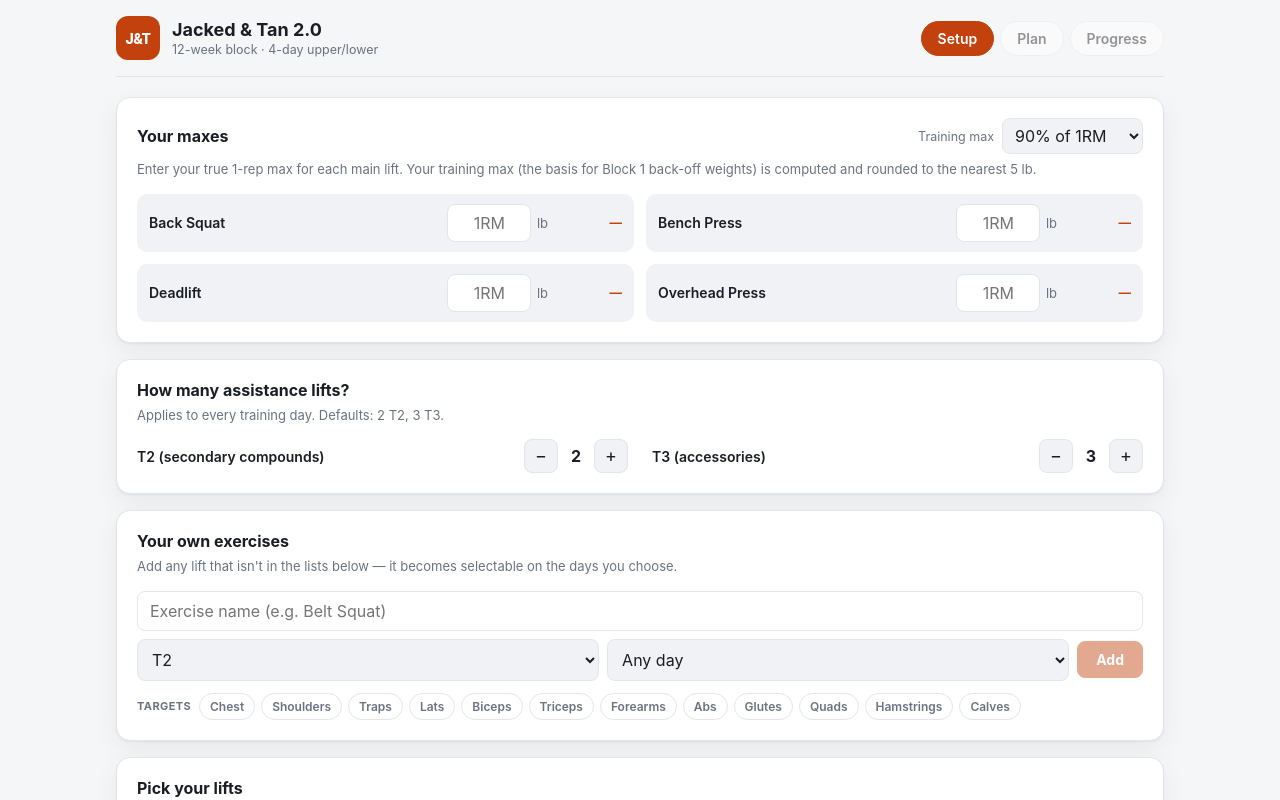
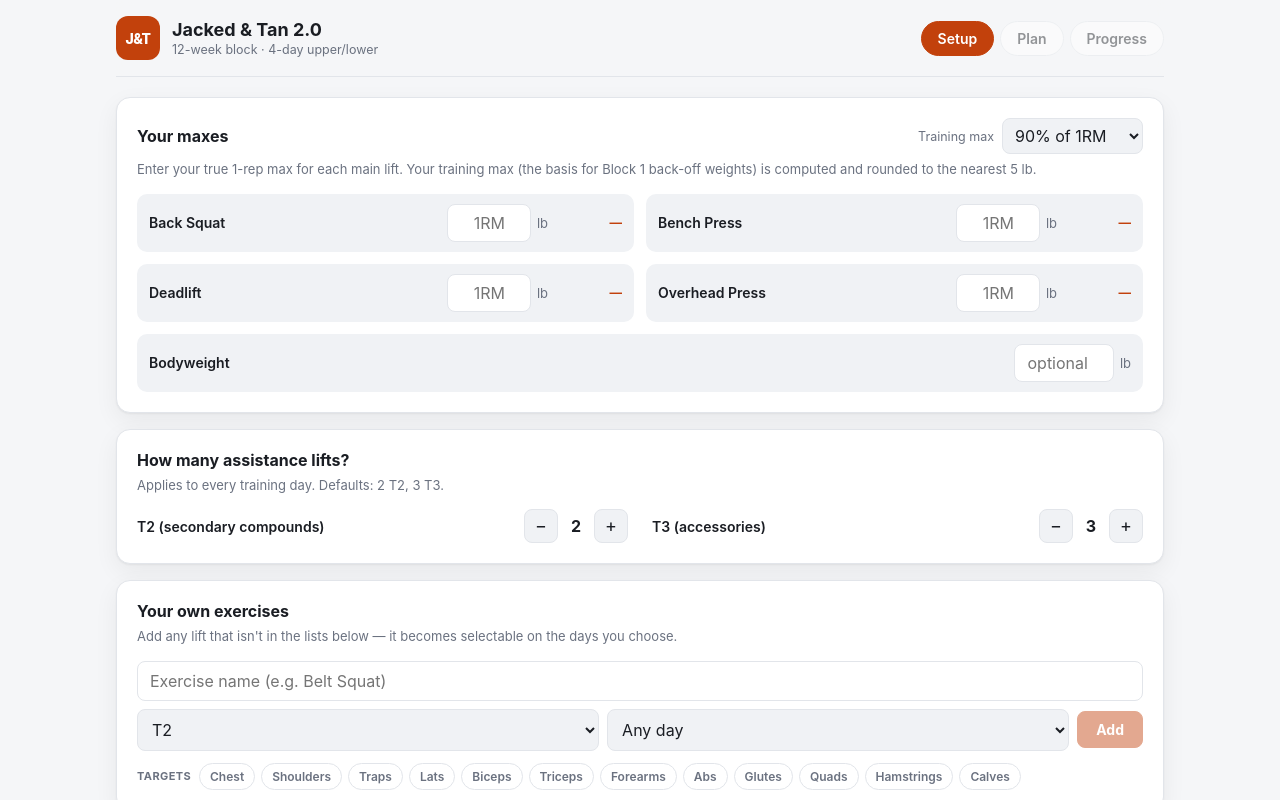
Before and after one commit to thirtyspokes/jnt, a React (Vite) app: page / in a window 1280 px wide. Shown: the top 800 px of the page. Built offline with nearby package versions, Linux system fonts and the light colour scheme.

Commit message:
Cycle weight

```diff
--- a/src/App.jsx
+++ b/src/App.jsx
@@ -22,13 +22,16 @@ export default function App() {
   const [confirmNextCycle, setConfirmNextCycle] = useState(false)
   const cycleNumber = cycles.length + 1
 
-  // Capture this cycle's starting maxes once the lifter has entered all four,
-  // so end-of-cycle gains have a stable baseline (test-day recalcs won't move it).
+  // Capture this cycle's starting baseline (maxes + bodyweight) once entered, so
+  // end-of-cycle gains have a stable start point that later edits won't move.
   useEffect(() => {
-    if (hasAllMaxes(profile) && !profile.cycleStartMaxes) {
-      setProfile((p) => ({ ...p, cycleStartMaxes: { ...p.oneRM } }))
-    }
+    const updates = {}
+    if (hasAllMaxes(profile) && !profile.cycleStartMaxes) updates.cycleStartMaxes = { ...profile.oneRM }
+    if (Number(profile.bodyweight) > 0 && !profile.cycleStartWeight) updates.cycleStartWeight = profile.bodyweight
+    if (Object.keys(updates).length) setProfile((p) => ({ ...p, ...updates }))
   }, [profile, setProfile])
+
+  const setBodyweight = (value) => setProfile((p) => ({ ...p, bodyweight: value }))
 
   const openPlan = () => {
     setWeekView(null)
@@ -100,6 +103,7 @@ export default function App() {
       tmAdjust: { squat: 0, bench: 0, deadlift: 0, ohp: 0 },
       cycleStartedAt: new Date().toISOString(),
       cycleStartMaxes: { ...oneRM }, // baseline for the new cycle = carried-forward maxes
+      cycleStartWeight: p.bodyweight || null, // new cycle starts at the current bodyweight
     }))
     logApi.clearAll()
     setWeekView(null)
@@ -174,6 +178,7 @@ export default function App() {
             cycleNumber={cycleNumber}
             onOpenWeek={setWeekView}
             onOpenDay={openDay}
+            onSetBodyweight={setBodyweight}
             onStartNextCycle={() => setConfirmNextCycle(true)}
           />
         )}
--- a/src/components/EndOfCycle.jsx
+++ b/src/components/EndOfCycle.jsx
@@ -3,7 +3,7 @@ import { testedMax, bestEstimate } from '../program/cycles.js'
 
 const LIFTS = ['squat', 'bench', 'deadlift', 'ohp']
 
-export default function EndOfCycle({ profile, logs, cycleNumber, onStartNextCycle }) {
+export default function EndOfCycle({ profile, logs, cycleNumber, onSetBodyweight, onStartNextCycle }) {
   const baseline = profile.cycleStartMaxes ?? {}
   const rows = LIFTS.map((key) => {
     const now = testedMax(key, logs) ?? bestEstimate(key, logs)
@@ -14,6 +14,10 @@ export default function EndOfCycle({ profile, logs, cycleNumber, onStartNextCycl
   })
   const totalGain = rows.reduce((s, r) => s + (r.delta > 0 ? r.delta : 0), 0)
   const first = cycleNumber === 1
+
+  const bwStart = Number(profile.cycleStartWeight) || null
+  const bwNow = Number(profile.bodyweight) || null
+  const bwDelta = bwStart != null && bwNow != null ? bwNow - bwStart : null
 
   return (
     <div className="eoc">
@@ -43,6 +47,32 @@ export default function EndOfCycle({ profile, logs, cycleNumber, onStartNextCycl
 
       {totalGain > 0 && <p className="eoc-total">+{totalGain} lb across your lifts 💪</p>}
 
+      <div className="eoc-bw">
+        <div className="eoc-bw-head">
+          <span className="eoc-bw-label">Bodyweight</span>
+          <div className="eoc-bw-input">
+            <input
+              type="number"
+              inputMode="decimal"
+              min="0"
+              step="0.5"
+              placeholder="current"
+              value={profile.bodyweight ?? ''}
+              onChange={(e) => onSetBodyweight(e.target.value)}
+            />
+            <span className="lb">lb</span>
+          </div>
+        </div>
+        <p className="eoc-bw-delta">
+          {bwStart != null ? `Started at ${bwStart} lb` : 'Enter your start-of-cycle bodyweight in Setup'}
+          {bwDelta != null && (
+            <span className={bwDelta > 0 ? 'up' : bwDelta < 0 ? 'down' : ''}>
+              {' '}· {bwDelta > 0 ? `+${bwDelta}` : bwDelta} lb this cycle
+            </span>
+          )}
+        </p>
+      </div>
+
       <div className="eoc-tip">
         📸 Snap a progress photo before you start the next cycle — for your own records.
       </div>
--- a/src/components/Setup.jsx
+++ b/src/components/Setup.jsx
@@ -246,6 +246,21 @@ export default function Setup({ profile, setProfile, onDone, onReset }) {
               </div>
             )
           })}
+        </div>
+        <div className="bw-row">
+          <label>Bodyweight</label>
+          <div className="max-input">
+            <input
+              type="number"
+              inputMode="decimal"
+              min="0"
+              step="0.5"
+              placeholder="optional"
+              value={profile.bodyweight ?? ''}
+              onChange={(e) => setProfile((p) => ({ ...p, bodyweight: e.target.value }))}
+            />
+            <span className="lb">lb</span>
+          </div>
         </div>
       </section>
 
--- a/src/components/WeekOverview.jsx
+++ b/src/components/WeekOverview.jsx
@@ -42,7 +42,7 @@ function UpNextCard({ week, dayIndex, profile, onOpenDay }) {
   )
 }
 
-export default function WeekOverview({ profile, logs, cycleNumber, onOpenWeek, onOpenDay, onStartNextCycle }) {
+export default function WeekOverview({ profile, logs, cycleNumber, onOpenWeek, onOpenDay, onSetBodyweight, onStartNextCycle }) {
   const next = nextSession(logs, profile)
 
   return (
@@ -55,6 +55,7 @@ export default function WeekOverview({ profile, logs, cycleNumber, onOpenWeek, o
           profile={profile}
           logs={logs}
           cycleNumber={cycleNumber ?? 1}
+          onSetBodyweight={onSetBodyweight}
           onStartNextCycle={onStartNextCycle}
         />
       )}
--- a/src/state/useProfile.js
+++ b/src/state/useProfile.js
@@ -6,6 +6,8 @@ const KEY = 'jnt.profile.v1'
 export const DEFAULT_PROFILE = {
   tmPct: 0.9, // Training max = 90% of true 1RM
   oneRM: { squat: '', bench: '', deadlift: '', ohp: '' },
+  bodyweight: '', // current bodyweight (lb)
+  cycleStartWeight: null, // bodyweight snapshot at the start of this cycle
   tmAdjust: { squat: 0, bench: 0, deadlift: 0, ohp: 0 }, // autoreg offsets on top of the derived TM
   t2Max: {}, // optional working maxes for T2a lifts, keyed by exercise id
   t2Count: 2,
--- a/src/styles.css
+++ b/src/styles.css
@@ -439,6 +439,31 @@ input, select, textarea { max-width: 100%; font-size: 16px !important; }
 .eoc-delta.up { color: var(--t3); }
 .eoc-delta.down { color: #ef4444; }
 .eoc-total { margin: 0 0 14px; font-size: 15px; font-weight: 700; color: var(--t3); text-align: center; }
+.eoc-bw {
+  background: var(--surface); border: 1px solid var(--border); border-radius: 12px;
+  padding: 12px 14px; margin-bottom: 14px;
+}
+.eoc-bw-head { display: flex; align-items: center; justify-content: space-between; gap: 12px; }
+.eoc-bw-label { font-weight: 650; font-size: 14.5px; }
+.eoc-bw-input { display: flex; align-items: center; gap: 6px; }
+.eoc-bw-input input {
+  width: 90px; padding: 8px 10px; border-radius: 8px; text-align: right;
+  border: 1px solid var(--border); background: var(--surface-2); color: var(--text);
+}
+.eoc-bw-delta { margin: 8px 0 0; font-size: 13px; color: var(--muted); }
+.eoc-bw-delta .up { color: var(--t3); font-weight: 700; }
+.eoc-bw-delta .down { color: #ef4444; font-weight: 700; }
+
+/* bodyweight field in setup */
+.bw-row {
+  display: grid; grid-template-columns: 1fr auto; align-items: center; gap: 12px;
+  margin-top: 12px; padding: 10px 12px; background: var(--surface-2); border-radius: 10px;
+}
+.bw-row label { font-weight: 600; font-size: 14px; }
+.bw-row .max-input input {
+  width: 100px; padding: 8px 10px; border-radius: 8px; text-align: right;
+  border: 1px solid var(--border); background: var(--surface); color: var(--text);
+}
 .eoc-tip {
   font-size: 13px; line-height: 1.5; color: var(--text);
   background: var(--surface); border: 1px dashed var(--border); border-radius: 10px;
```
